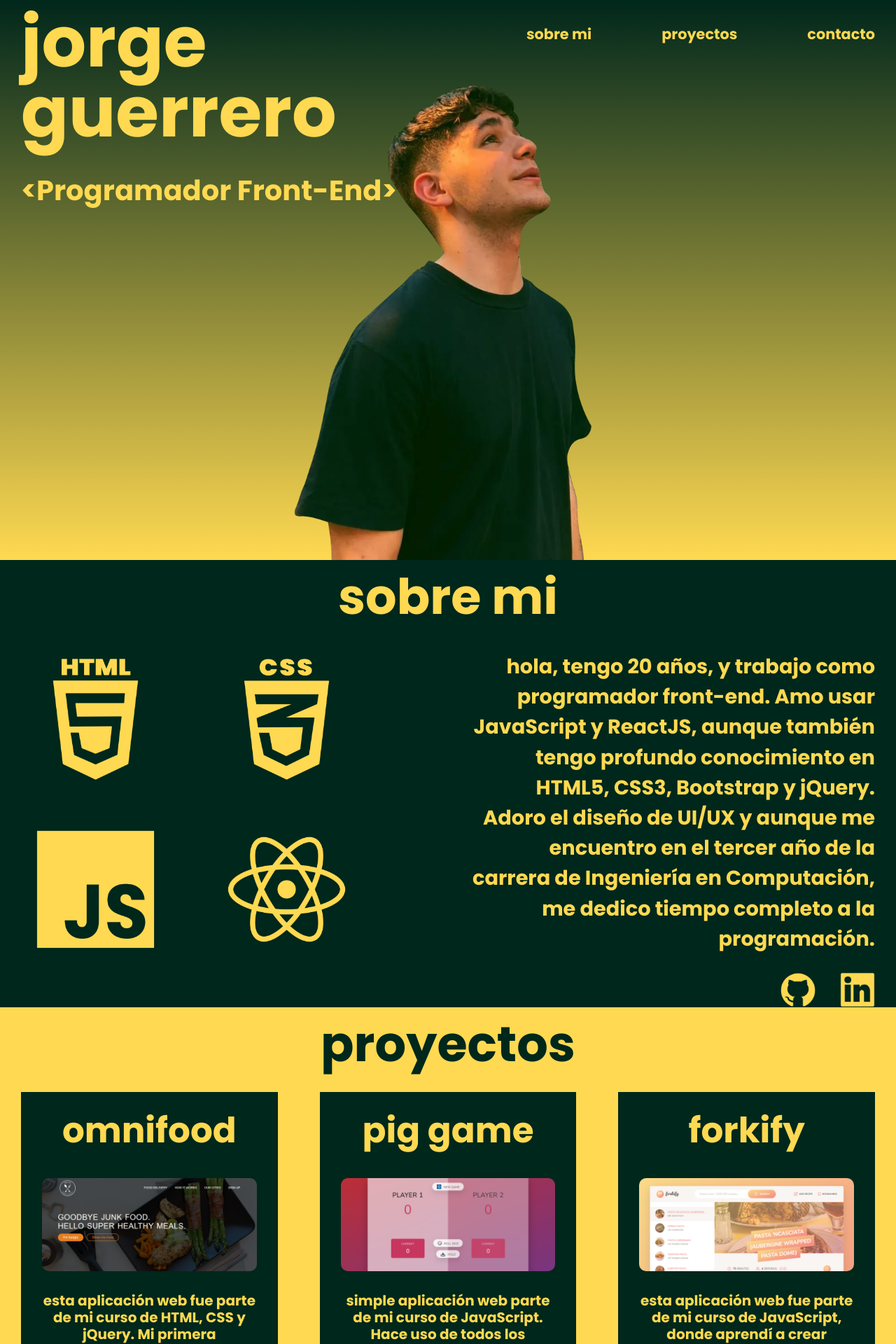
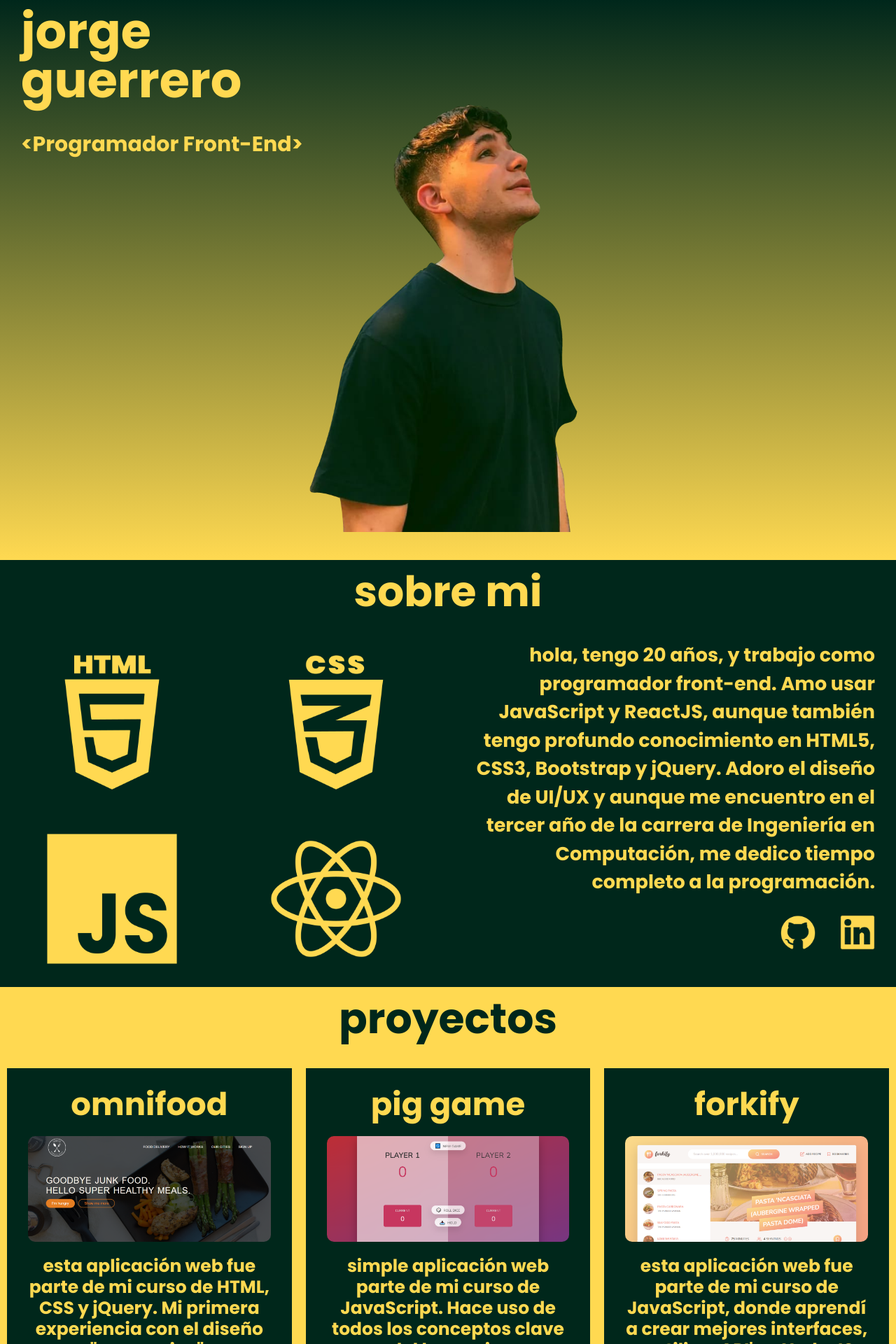
Before and after one commit to jorge-guerrero01/Portafolio, a React (Create React App) app: page / in a window 1280 px wide. Shown: the top 1920 px of the page at 70% size. Built offline with nearby package versions, Linux system fonts and the light colour scheme.

Commit message:
Finalized responsive implementation

```diff
--- a/public/index.html
+++ b/public/index.html
@@ -9,6 +9,10 @@
       name="description"
       content="Web site created using create-react-app"
     />
+    <script
+      src="https://kit.fontawesome.com/287734033d.js"
+      crossorigin="anonymous"
+    ></script>
     <link rel="apple-touch-icon" href="%PUBLIC_URL%/logo192.png" />
     <link rel="manifest" href="%PUBLIC_URL%/manifest.json" />
     <title>Jorge Guerrero Portafolio</title>
--- a/src/App.scss
+++ b/src/App.scss
@@ -61,6 +61,10 @@ body {
   font-size: 100px;
   line-height: 100%;
   transition: 0.6s;
+}
+
+.toggle-icon {
+  display: none;
 }
 
 .navbar {
@@ -159,18 +163,19 @@ nav.sticky h2 {
 .icon-git {
   float: right;
   margin: 0px 5px;
-  height: 50px;
 }
 
 .icon-in {
   float: right;
   margin: 0px 30px;
-  height: 50px;
 }
 
-.icon {
-  transition: height 0.15s;
+.icon,
+.icon:link {
+  height: 50px;
+  transition: all 0.15s;
 }
+
 .icon:hover {
   height: 60px;
 }
@@ -350,24 +355,74 @@ footer h1 {
 }
 
 ///////////// Breakpoints /////////////
+// X-Small devices (portrait phones, less than 576px)
+@media (min-width: 0px) {
+  //// Header ////
+  .sticky .toggle-nav,
+  .sticky .toggle-nav li a,
+  .toggle-nav,
+  .toggle-nav li a {
+    font-weight: 700;
+    position: absolute;
+    right: 0;
+    color: transparent;
+    text-decoration: none;
+    list-style: none;
+    transition: color 0s, position 3s;
+    pointer-events: none;
+    cursor: default;
+  }
+  .toggle-icon {
+    border: none;
+    background: none;
+    padding: 20px;
+    color: #ffd951;
+    text-decoration: none;
+    font-size: 40px;
+    display: flex;
+    align-items: flex-end;
+    transition: all 0.6s;
+    position: absolute;
+    right: 0;
+    top: 0;
+  }
+  .main-nav,
+  .main-nav li a {
+    font-size: 13px;
+    flex-direction: column;
+    margin-right: 0;
+    padding: 1px 10px 10px 0;
+  }
+  .main-nav {
+    align-items: flex-end;
+    padding: 0;
+    margin: 60px 0;
+    position: fixed;
+    right: 0;
+    transition: all 0.15s;
+  }
+  .sticky .main-nav {
+    position: relative;
+  }
+  .sticky .toggle-icon {
+    color: #00110c;
+    padding: 10px 15px;
+  }
+  .header {
+    background-size: 230%;
+    background-repeat: no-repeat;
+    background-position: bottom;
+  }
 
-// X-Small devices (portrait phones, less than 576px)
-// No media query for `xs` since this is the default in Bootstrap
-
-// Small devices (landscape phones, 576px and up)
-@media (max-width: 576px) {
-  //// Header ////
-  .main-nav {
-    display: none;
-  }
   .name {
-    font-size: 60px;
+    order: -1;
+    font-size: 50px;
   }
   .title {
-    font-size: 20px;
+    font-size: 17px;
   }
   .navbar {
-    flex-direction: column;
+    flex-direction: row;
     align-items: flex-start;
   }
   //// About ////
@@ -379,10 +434,12 @@ footer h1 {
   }
   .about-text {
     text-align: center;
-    font-size: 25px;
+    font-size: 22px;
   }
   .icon-links {
-    margin-right: 30%;
+    width: 50%;
+    margin: auto;
+    display: block;
   }
   .images {
     display: flex;
@@ -427,16 +484,176 @@ footer h1 {
   }
 }
 
+// Small devices (landscape phones, 576px and up)
+@media (min-width: 576px) {
+  .title {
+    margin-right: 400px;
+  }
+  .header {
+    background-size: 100%;
+  }
+  .icon-links {
+    width: 30%;
+    margin: auto;
+    display: block;
+  }
+}
+
 // Medium devices (tablets, 768px and up)
 @media (min-width: 768px) {
+  //// Header ////
+  .header {
+    background-size: 100%;
+  }
+  //// About ////
+  .about-title {
+    font-size: 60px;
+  }
+  .about-section .row {
+    flex-direction: column-reverse;
+  }
+  .about-text {
+    text-align: center;
+    font-size: 30px;
+  }
+  .icon-links {
+    width: 25%;
+    margin: auto;
+    display: block;
+  }
+  .images {
+    display: flex;
+  }
+  .images img {
+    max-width: 50%;
+    max-height: 50%;
+    margin: 30px auto;
+  }
+  //// Projects ////
+  .project-container {
+    height: 600px;
+    max-width: 700px;
+  }
+  .projects-title {
+    font-size: 60px;
+  }
+  .projects {
+    display: flex;
+    flex-direction: column;
+  }
+  .project-col {
+    margin: 0;
+    padding: 10px;
+  }
+  .project-title {
+    font-size: 45px;
+  }
+  .project-img {
+    margin: auto auto 10px auto;
+    max-width: 100%;
+    max-height: 100%;
+  }
+  .project-text {
+    font-size: 25px;
+  }
+  .project-btn {
+    font-size: 25px;
+  }
+  //// Contact ////
+  .contact h1 {
+    font-size: 50px;
+  }
+  .contact h2 {
+    font-size: 25px;
+  }
+  .contact-section .container {
+    max-width: 700px;
+  }
+  form {
+    font-size: 20px;
+  }
 }
 
 // Large devices (desktops, 992px and up)
 @media (min-width: 992px) {
+  //// Header ////
+  .main-nav,
+  .main-nav li a {
+    font-size: 20px;
+    flex-direction: row;
+    margin-right: 0;
+    padding: 1px 10px 10px 0;
+  }
+  .main-nav {
+    padding: 0;
+    margin: 10px 0;
+    position: fixed;
+    right: 0;
+  }
+  .header {
+    background-size: 100%;
+  }
+  .navbar {
+    flex-direction: row;
+  }
+  .main-nav {
+    padding: 0;
+  }
+  .toggle-icon {
+    display: none;
+  }
+  .name {
+    font-size: 70px;
+  }
+  .title {
+    font-size: 30px;
+  }
+  /// About ///
+  .about-section .row {
+    flex-direction: row;
+  }
+  .about-text {
+    font-size: 24px;
+    text-align: end;
+  }
+  .images {
+    display: block;
+  }
+  .images img {
+    max-width: 30%;
+    max-height: 30%;
+    margin: 30px auto;
+  }
+  .icon-links {
+    width: auto;
+    margin-bottom: -10px;
+    display: block;
+  }
+  /// Projects ///
+  .projects {
+    flex-direction: row;
+  }
+  .project-container {
+    height: 570px;
+  }
 }
 
 // X-Large devices (large desktops, 1200px and up)
 @media (min-width: 1200px) {
+  /// Header ///
+  .navbar {
+    flex-direction: column;
+  }
+  .sticky {
+    flex-direction: row;
+  }
+  .header {
+    background-position: 100%;
+  }
+  /// About ///
+  .about-text {
+    font-size: 27px;
+  }
 }
 
 // XX-Large devices (larger desktops, 1400px and up)
--- a/src/components/Nav.js
+++ b/src/components/Nav.js
@@ -1,36 +1,45 @@
+import React, { useState } from "react";
+
 const Nav = () => {
   window.addEventListener("scroll", function () {
     let nav = document.querySelector("nav");
     nav.classList.toggle("sticky", window.scrollY > 350);
   });
+  const width = window.screen.width;
+  const [show, setShow] = useState(width > 992 ? true : false);
+
   return (
     <div>
-      <nav id="navbar" className="navbar">
+      <nav id="main-nav" className="navbar">
         <h1 className="name">
           jorge<br></br>guerrero
         </h1>
-
-        <ul className="main-nav">
+        <ul className={show ? "main-nav" : "toggle-nav"}>
           <li>
-            <a href="#about" className="">
+            <a href="#about" className="nav">
               sobre&nbsp;mi
             </a>
           </li>
           <li>
-            <a href="#proyectos" className="">
+            <a href="#proyectos" className="nav">
               proyectos
             </a>
           </li>
           <li>
-            <a href="#contact" className="">
+            <a href="#contact" className="nav">
               contacto
             </a>
           </li>
         </ul>
+        <button className="toggle-icon" onClick={() => setShow(!show)}>
+          <i
+            id="icon"
+            className={show ? "fa-solid fa-xmark" : "fa-solid fa-bars"}
+          ></i>
+        </button>
         <h2 className="title text">&lt;Programador Front-End&gt;</h2>
       </nav>
     </div>
   );
 };
-
 export default Nav;
```
